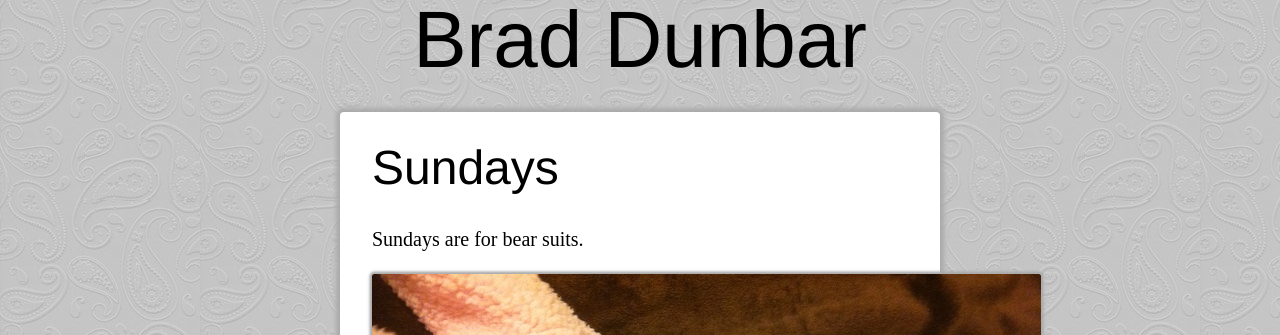
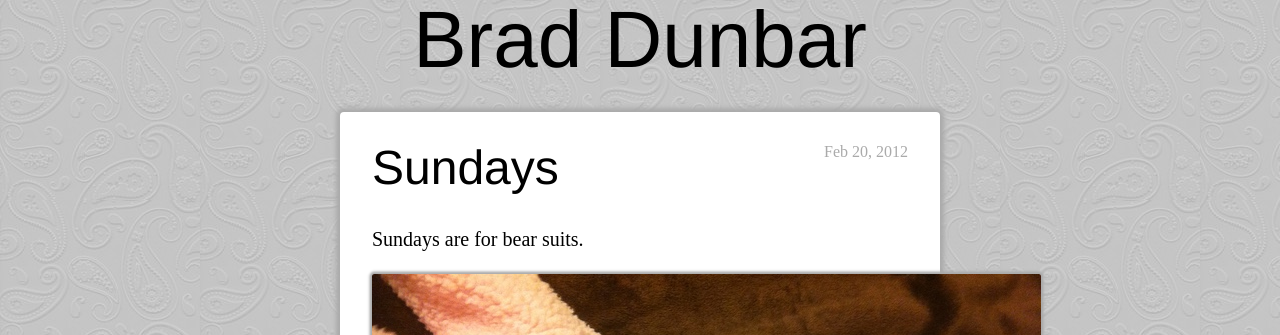
Before and after one commit to braddunbar/braddunbar.github.io, a Jekyll site: the page built from _posts/2012-2-20-bear-suit.markdown, in a window 1280 px wide. Shown: the top 335 px of the page. Built offline with Jekyll 4.4.1, drawn with Linux system fonts in a browser that asks for light colours; some web fonts are replaced.

Commit message:
Post date.

```diff
--- a/_config.yml
+++ b/_config.yml
@@ -1,4 +1,3 @@
 safe: true
 title: Brad Dunbar
 permalink: /:year/:month/:day/:title
-paginate: 10
--- a/_layouts/post.html
+++ b/_layouts/post.html
@@ -4,6 +4,9 @@ layout: default
 
 <article>
   <header>
+    <time datetime='{{ page.date }}' title='{{ page.date }}'>
+      {{ page.date | date: '%b %d, %Y' }}
+    </time>
     <h2><a href="{{ page.url }}">{{ page.title }}</a></h2>
   </header>
   {{ content }}
--- a/css/screen.css
+++ b/css/screen.css
@@ -94,6 +94,8 @@ section:before {
 }
 
 article { padding: 2em; }
+article header time { float: right; color: #aaa; }
+
 header { margin: 0 0 2em 0; }
 footer { margin: 2em 0 0 0; }
 
--- a/index.html
+++ b/index.html
@@ -2,11 +2,14 @@
 layout: default
 ---
 
-{% for post in paginator.posts %}
+{% for post in site.posts %}
 {% assign content = post.content %}
   <section>
     <article>
       <header>
+        <time datetime='{{ post.date }}' title='{{ post.date }}'>
+          {{ post.date | date: '%b %d, %Y' }}
+        </time>
         <h2><a href="{{ post.url }}">{{ post.title }}</a></h2>
       </header>
       {{ content }}
```
